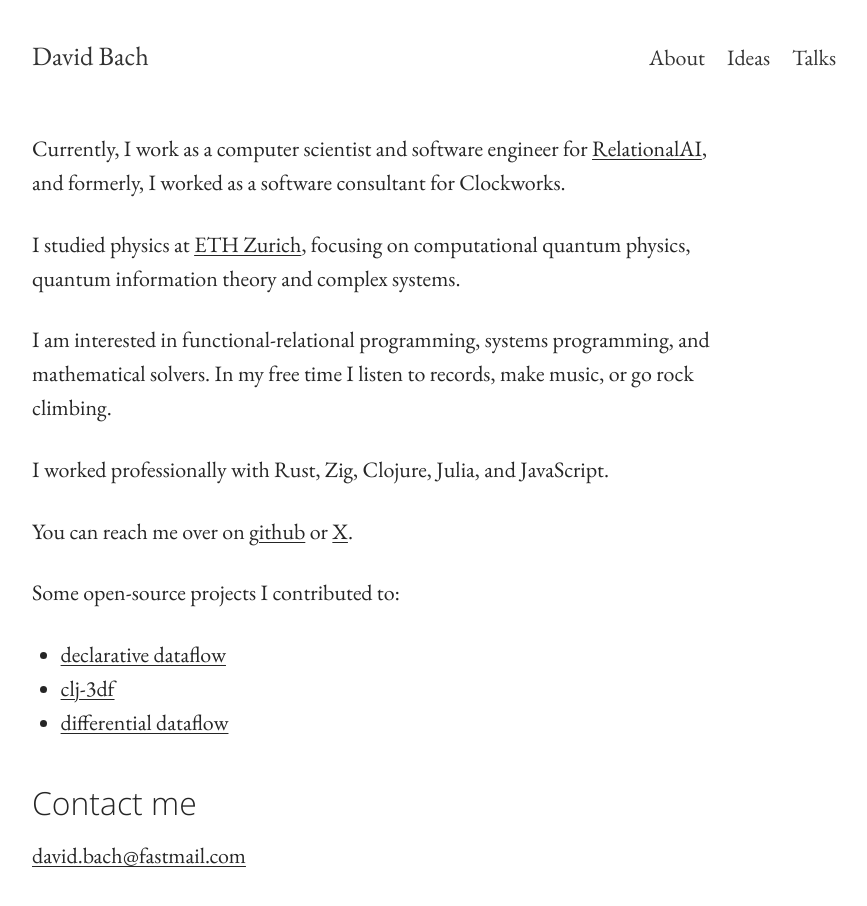
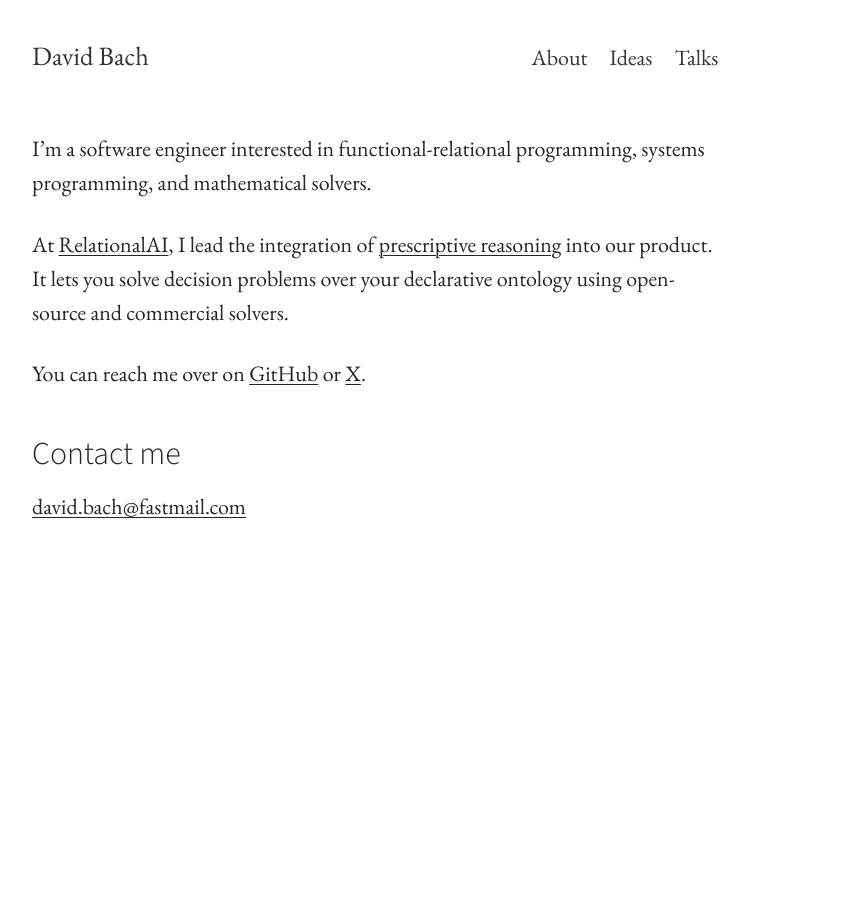
Before and after one commit to bachdavi/eoxxs.github.io, a plain HTML site: page index.html in a window 1280 px wide. Shown: the whole page, without its empty margins (206-1073 px from the left). After the commit the page ends 800 px from the top, so only its background shows below. Drawn offline with Linux system fonts and the light colour scheme.

Commit message:
Deploying to gh-pages from @ bachdavi/eoxxs.github.io@1896dc564a94e90bf5deb1bd1ce1686439e59510 🚀

```diff
--- a/feed.xml
+++ b/feed.xml
@@ -4,7 +4,7 @@
         <link>https://david-bach.com</link>
         <description>Essays, projects and thoughts from David Bach</description>
         <language>en</language>
-        <lastBuildDate>Mon, 23 Nov 2026 13:08:38 +0000</lastBuildDate>
+        <lastBuildDate>Tue, 24 Nov 2026 10:31:07 +0000</lastBuildDate>
 
             <item>
                 <title>Comptime is funtime: Container-level Mutable State</title>
--- a/fonts/open-sans-LICENSE.txt
+++ b/fonts/source-sans-3-LICENSE.txt
@@ -1,4 +1,4 @@
-Copyright 2020 The Open Sans Project Authors (https://github.com/googlefonts/opensans) OpenSans-Italic[wdth,wght].ttf: Copyright 2020 The Open Sans Project Authors (https://github.com/googlefonts/opensans)
+Google Inc.
 
 This Font Software is licensed under the SIL Open Font License, Version 1.1.
 This license is copied below, and is also available with a FAQ at:
--- a/index.html
+++ b/index.html
@@ -25,7 +25,7 @@
             </nav>
         </header>
         <main id="main">
-    <article class="" data-plain-code-language=""><p>Currently, I work as a computer scientist and software engineer for <a href="https://relational.ai">RelationalAI</a>, and formerly, I worked as a software consultant for Clockworks.</p><p>I studied physics at <a href="https://ethz.ch/en.html">ETH Zurich</a>, focusing on computational quantum physics, quantum information theory and complex systems.</p><p>I am interested in functional-relational programming, systems programming, and mathematical solvers. In my free time I listen to records, make music, or go rock climbing.</p><p>I worked professionally with Rust, Zig, Clojure, Julia, and JavaScript.</p><p>You can reach me over on <a href="https://github.com/bachdavi">github</a> or <a href="https://x.com/bachdavi">X</a>.</p><p>Some open-source projects I contributed to:</p><ul><li><a href="https://github.com/comnik/declarative-dataflow">declarative dataflow</a></li><li><a href="https://github.com/sixthnormal/clj-3df">clj-3df</a></li><li><a href="https://github.com/TimelyDataflow/differential-dataflow">differential dataflow</a></li></ul><h1 class="section-title ">Contact me</h1><p><a href="mailto:david.bach@fastmail.com">david.bach@fastmail.com</a></p></article>
+    <article class="" data-plain-code-language=""><p>I’m a software engineer interested in functional-relational programming, systems programming, and mathematical solvers.</p><p>At <a href="https://relational.ai">RelationalAI</a>, I lead the integration of <a href="https://docs.relational.ai/build/reasoning/prescriptive">prescriptive reasoning</a> into our product. It lets you solve decision problems over your declarative ontology using open-source and commercial solvers.</p><p>You can reach me over on <a href="https://github.com/bachdavi">GitHub</a> or <a href="https://x.com/bachdavi">X</a>.</p><h1 class="section-title ">Contact me</h1><p><a href="mailto:david.bach@fastmail.com">david.bach@fastmail.com</a></p></article>
     <section class="footnotes" aria-label="Footnotes"></section>
 </main>
     </body>
--- a/style.css
+++ b/style.css
@@ -25,13 +25,6 @@
   src: url("/fonts/eb-garamond-latin-700-italic.woff2") format("woff2");
   font-style: italic;
   font-weight: 700;
-  font-display: swap;
-}
-@font-face {
-  font-family: "Open Sans";
-  src: url("/fonts/open-sans-latin-300-normal.woff2") format("woff2");
-  font-style: normal;
-  font-weight: 300;
   font-display: swap;
 }
 @font-face {
@@ -63,6 +56,14 @@
   font-display: swap;
 }
 
+@font-face {
+  font-family: "Source Sans 3";
+  src: url("/fonts/source-sans-3-latin-300-normal.woff2") format("woff2");
+  font-style: normal;
+  font-weight: 300;
+  font-display: swap;
+}
+
 :root {
   color-scheme: light;
   color: #252525;
@@ -77,7 +78,7 @@
 
 * { box-sizing: border-box; }
 body { max-width: 860px; margin: 0 auto; padding: 36px 28px 72px; }
-header { display: flex; align-items: baseline; justify-content: space-between; flex-wrap: wrap; gap: 12px 28px; margin-bottom: 2.5rem; }
+header { display: flex; align-items: baseline; justify-content: space-between; flex-wrap: wrap; gap: 12px 28px; max-width: 65ch; margin-bottom: 2.5rem; }
 header a { color: #333; text-decoration: none; }
 header a:hover { color: #333; text-decoration: underline; }
 .site-title { font-size: 1.2rem; }
@@ -85,7 +86,7 @@ nav { display: flex; flex-wrap: wrap; gap: 1rem; }
 main { min-width: 0; overflow-wrap: break-word; }
 
 h1, h2, h3, h4, h5, h6 {
-  font-family: "Open Sans", sans-serif;
+  font-family: "Source Sans 3", sans-serif;
   font-weight: 300;
   color: var(--accent);
   line-height: 1.2;
```
Also changed, not shown: fonts/open-sans-latin-300-normal.woff2 (deleted), fonts/source-sans-3-latin-300-normal.woff2 (added).
